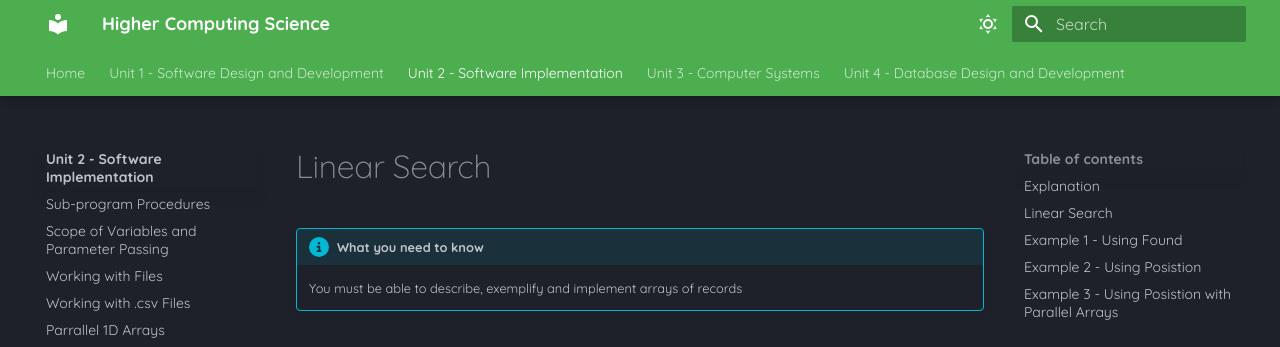
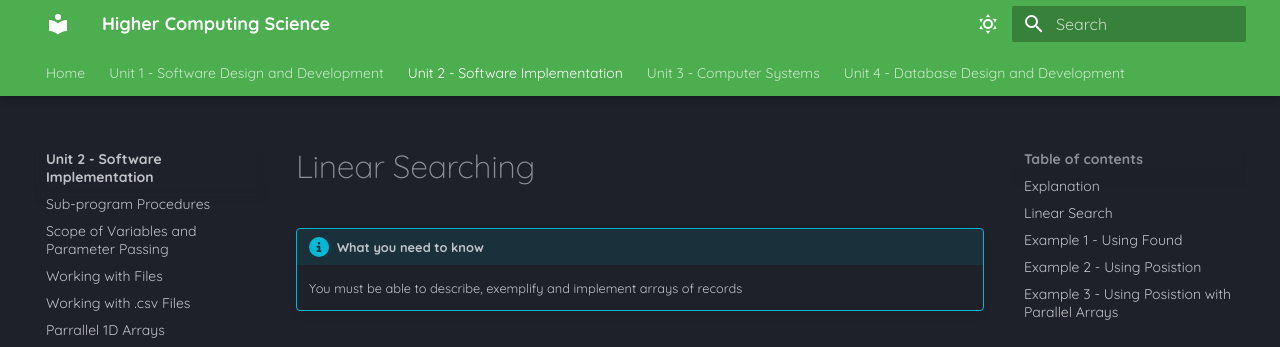
Before and after one commit to Mr-Wood-CS/Higher-Computing-Science-MD-Files, an MkDocs documentation site: the page built from docs/SI/09-Standard-Algorithms-Linear-Search.md, in a window 1280 px wide and 900 px high. Shown: the top 347 px of the window. Built offline with MkDocs 1.6.1 and Material for MkDocs 9.7.7, drawn with Linux system fonts in a browser that asks for light colours.

Commit message:
Update 09-Standard-Algorithms-Linear-Search.md

```diff
--- a/docs/SI/09-Standard-Algorithms-Linear-Search.md
+++ b/docs/SI/09-Standard-Algorithms-Linear-Search.md
@@ -1,4 +1,4 @@
-# Linear Search
+# Linear Searching
 
 !!! info "What you need to know"
 
```
